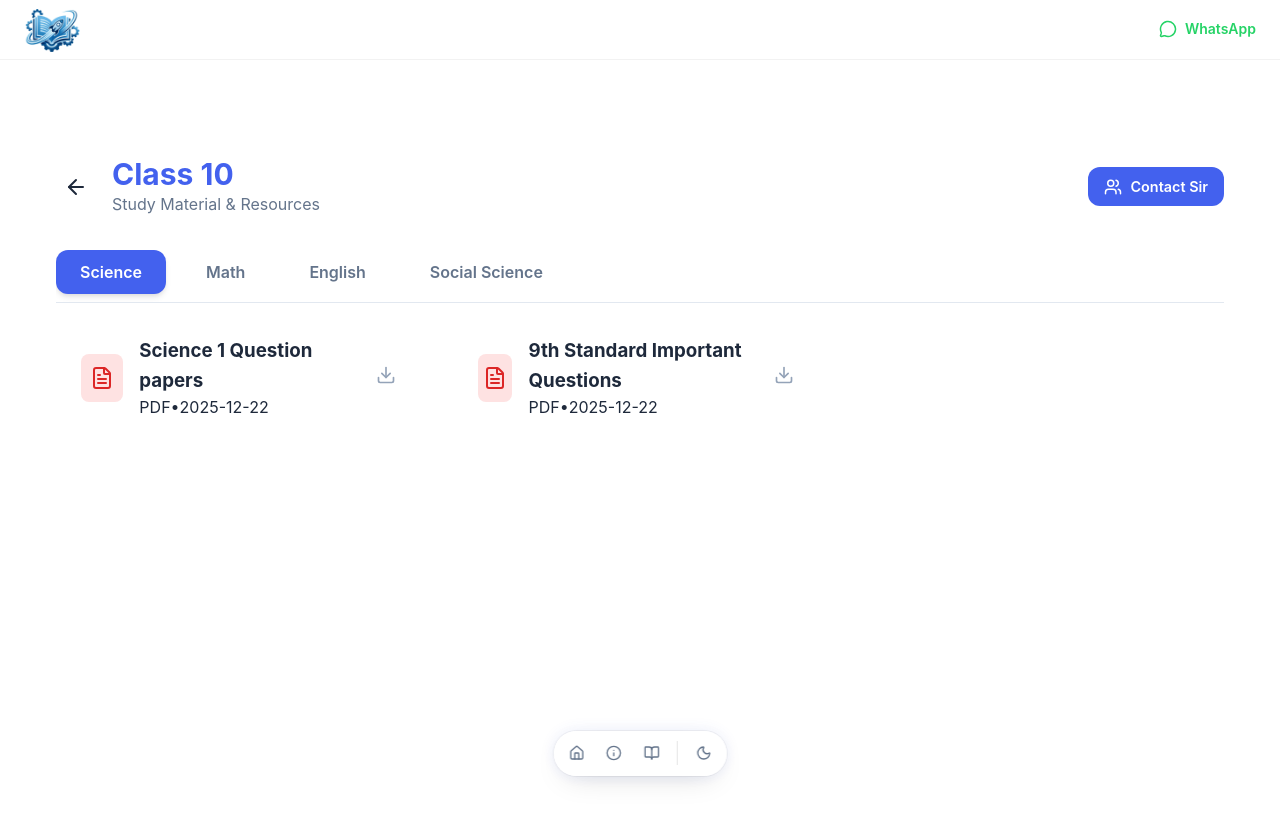
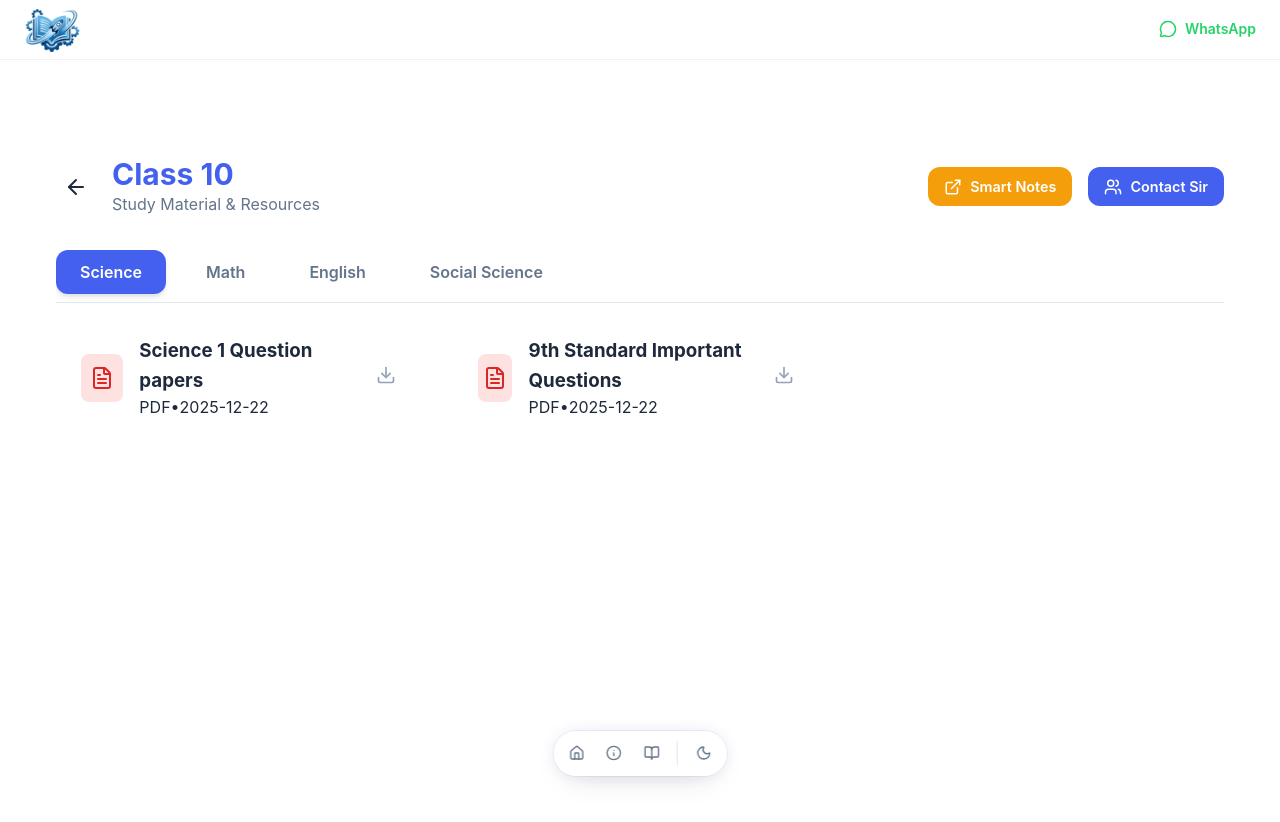
Before and after one commit to waqar741/tuition, a React (Vite) app: page /class/10 in a window 1280 px wide. Shown: the top 822 px of the page. Built offline with nearby package versions, Linux system fonts and the light colour scheme.

Commit message:
added notes

```diff
--- a/src/pages/ClassPage.css
+++ b/src/pages/ClassPage.css
@@ -47,6 +47,9 @@
 
 .header-contact-wrapper {
     margin-left: auto;
+    display: flex;
+    gap: 1rem;
+    align-items: center;
 }
 
 .contact-btn-small {
--- a/src/pages/ClassPage.jsx
+++ b/src/pages/ClassPage.jsx
@@ -1,6 +1,6 @@
 import React, { useState, useEffect } from 'react'; // Added useEffect
 import { useParams, Link } from 'react-router-dom';
-import { ArrowLeft, FileText, Video, Download, Users, Loader2 } from 'lucide-react'; // Added Loader2
+import { ArrowLeft, FileText, Video, Download, Users, Loader2, ExternalLink } from 'lucide-react'; // Added ExternalLink
 import { dataService } from '../services/dataService'; // Import dataService
 import './ClassPage.css';
 
@@ -33,7 +33,17 @@ export default function ClassPage() {
                     <h1 className="page-title">Class {standard}</h1>
                     <p className="page-subtitle">Study Material & Resources</p>
                 </div>
-                <div className="header-contact-wrapper">
+                <div className="header-contact-wrapper flex gap-3">
+                    <a
+                        href="https://smartnotesfuture.vercel.app/"
+                        target="_blank"
+                        rel="noopener noreferrer"
+                        className="contact-btn-small"
+                        style={{ backgroundColor: 'var(--color-secondary)' }}
+                    >
+                        <ExternalLink size={18} />
+                        Smart Notes
+                    </a>
                     <Link to="/contact" className="contact-btn-small">
                         <Users size={18} />
                         Contact Sir
```
